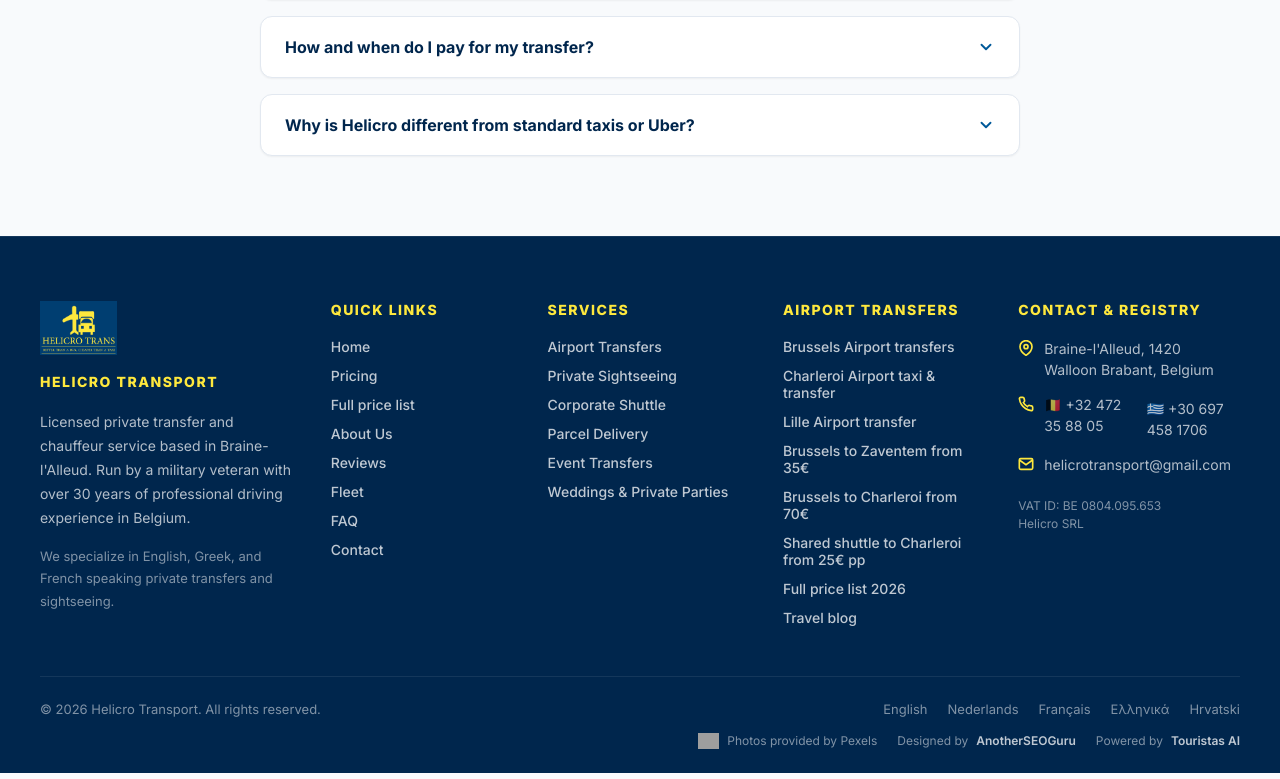
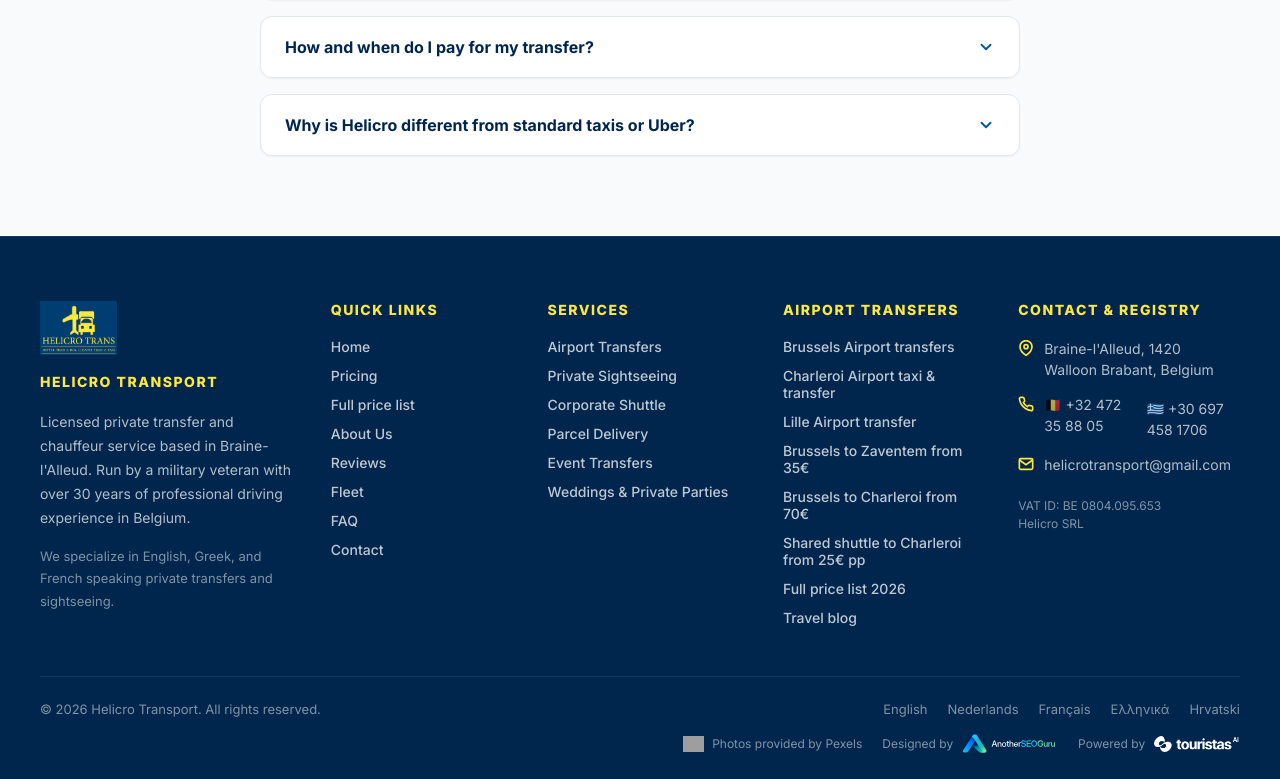
Before and after one commit to otouristas/helibre, a Next.js app: page / in a window 1280 px wide. Shown: the part 5764-6543 px from the top of the page. Built offline with nearby package versions, Linux system fonts and the light colour scheme; grey boxes are pictures that could not be loaded.

Commit message:
Footer credits: AnotherSEOGuru and Touristas AI logos
Co-Authored-By: Claude Opus 5.5 (1M context) <noreply@anthropic.com>
Claude-Session: https://claude.ai/code/session_01FpTtcGo8BhetiHXbMTMfss

```diff
--- a/src/components/Footer.module.css
+++ b/src/components/Footer.module.css
@@ -180,7 +180,12 @@
   width: auto;
 }
 
-.creditBrand {
-  font-weight: 600;
-  color: rgba(255, 255, 255, 0.75);
+.creditAsg {
+  height: 22px;
+  width: auto;
 }
+
+.creditTouristas {
+  height: 18px;
+  width: auto;
+}
--- a/src/components/Footer.tsx
+++ b/src/components/Footer.tsx
@@ -143,10 +143,12 @@ export default function Footer() {
           <span>{t.photosByPexels}</span>
         </a>
         <a href="https://anotherseoguru.com" target="_blank" rel="noopener noreferrer" className={styles.creditLink}>
-          {t.designedBy} <span className={styles.creditBrand}>AnotherSEOGuru</span>
+          {t.designedBy}{' '}
+          <img src="/images/brand/credits/anotherseoguru.svg" alt="AnotherSEOGuru" width={106} height={24} loading="lazy" className={styles.creditAsg} />
         </a>
         <a href="https://touristas.ai" target="_blank" rel="noopener noreferrer" className={styles.creditLink}>
-          {t.poweredBy} <span className={styles.creditBrand}>Touristas AI</span>
+          {t.poweredBy}{' '}
+          <img src="/images/brand/credits/touristas-ai-white.png" alt="Touristas AI" width={92} height={19} loading="lazy" className={styles.creditTouristas} />
         </a>
       </div>
     </footer>
```
Also changed, not shown: public/images/brand/credits/anotherseoguru.svg (added), public/images/brand/credits/touristas-ai-white.png (added).
